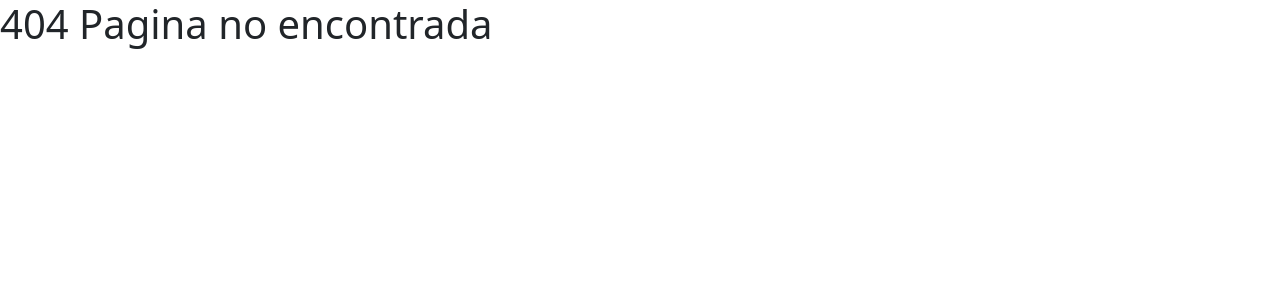
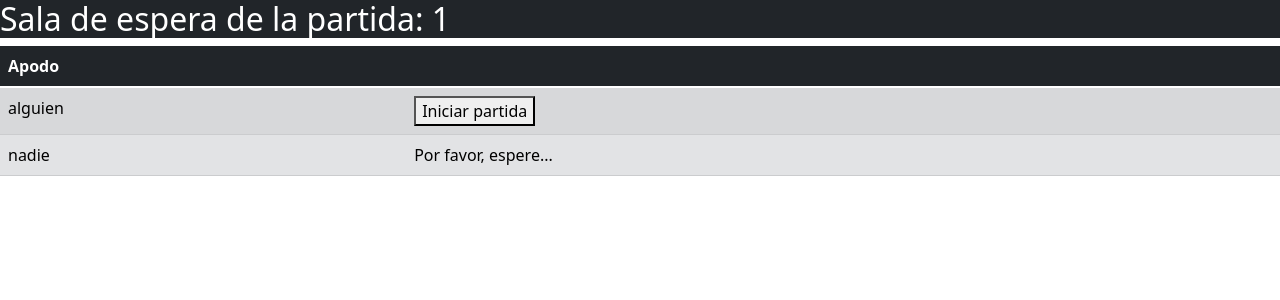
Before and after one commit to IngSoft-1-Peluche/frontend, a React (Create React App) app: page /salaEsp/1/1 in a window 1280 px wide. Before the commit this address had no page. Shown: the top 300 px of the page. Built offline with nearby package versions, Linux system fonts and the light colour scheme.

Commit message:
componente de la sala de espera

```diff
--- a/src/App.js
+++ b/src/App.js
@@ -5,8 +5,9 @@ import FormCrear from './components/Formularios/Crear/FormCrear';
 import TablaDis from './components/Tabla/TablaDisp';
 import FormUnirse from './components/Formularios/Unirse/FormUnirse';
 import ListarJugadores from './components/Listar/ListarJugadores';
-import IniciarPartida from './components/Iniciar/IniciarPartida';
 import PagInicio from './components/Inicio/PagInicio'
+import SalaEspera from './components/Espera/SalaEspera';
+
 
 function App() {
     return(
@@ -22,11 +23,11 @@ function App() {
                     </Route>
                     <Route exact path="/partidas/:id" render = { props => ( <ListarJugadores {...props}/>)}>
                     </Route>
-                    <Route exact path="/iniciar/:id/:id_J" render = { props => ( <IniciarPartida {...props}/>)}>
+                    <Route exact path="/salaEsp/:id_p/:id_j" render = { props => ( <SalaEspera {...props}/>)}>
                     </Route>
-                    <Route exact path="/" render = { props => ( <PagInicio {...props}/>)}>
-                    </Route>
-                    <Route path="*"><h1>404 Pagina no encontrada</h1></Route>
+
+                    <Route exact path="/" component = {PagInicio}/>
+                    <Route path="*">{<h1>404 Pagina no encontrada</h1>}</Route>
 
                 </Switch>
             </Router>
--- /dev/null
+++ b/src/components/Espera/SalaEspera.js
@@ -0,0 +1,65 @@
+import React, { useState, useEffect, Fragment } from 'react';
+import { useParams } from 'react-router';
+
+import 'bootstrap/dist/css/bootstrap.css';
+import IniciarPartida from '../Iniciar/IniciarPartida';
+
+
+const SalaEspera = () => {
+
+    const {id_p,id_j}=useParams();
+
+    const unJugador = [
+        {id_jugador: 1 , apodo: 'alguien', es_creador: true},
+        {id_jugador: 2, apodo:'nadie', es_creador: false}
+
+    ]
+
+    const [jugadores, setJugadores] = useState(unJugador);
+
+    return (
+
+    <Fragment>
+
+        <h2 className="bg-dark text-white">Sala de espera de la partida: {id_p}</h2>
+
+        <table className="table table-striped table-dark">
+
+        <thead className="thead-dark">
+            <tr>
+
+                <th scope="col">Apodo</th>
+                <th></th>
+
+            </tr>
+        </thead>
+        <tbody>
+            {jugadores.length > 0 ? (
+                jugadores.map((jugadore) => (
+                    <tr key={jugadore.id_jugador} className = "table-secondary">
+
+                        <td>{jugadore.apodo}</td>
+                        {jugadore.es_creador && jugadores.length > 1 && jugadore.id_jugador == parseInt(id_j) ? (
+                            <td><IniciarPartida id={id_p} id_J={id_j} /></td>
+                        ):(
+                            <td>Por favor, espere...</td>
+                        )}
+
+                    </tr>
+                    )
+                )
+            ) : (
+                <tr>
+                    <td colSpan = {3}>No hay jugadores</td>
+                </tr>
+                )
+            }
+
+        </tbody>
+    </table>
+    </Fragment>
+    );
+
+}
+
+export default SalaEspera;
--- /dev/null
+++ b/src/components/Espera/index.js
@@ -0,0 +1 @@
+export { default as SalaEspera } from './SalaEspera';
```
